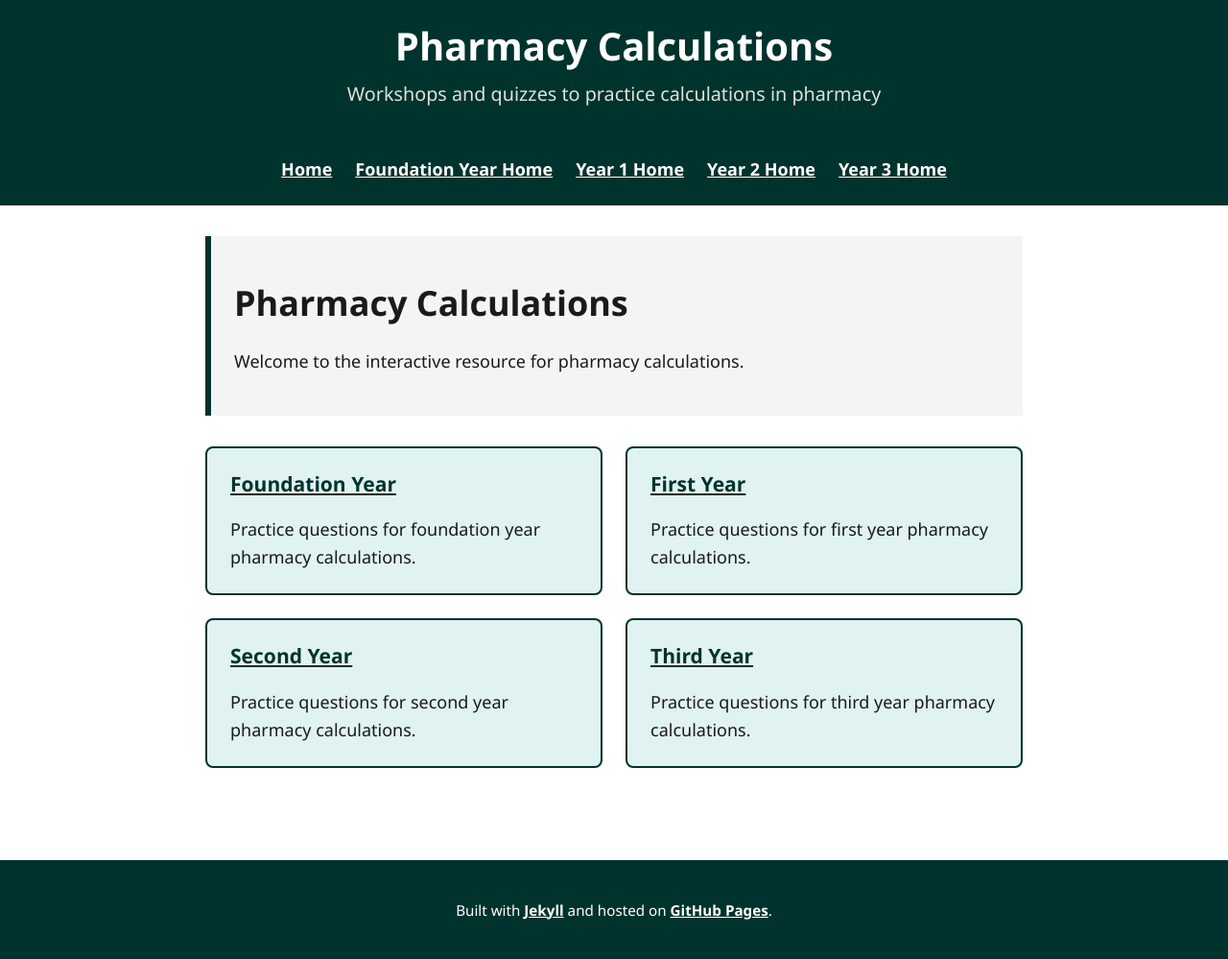
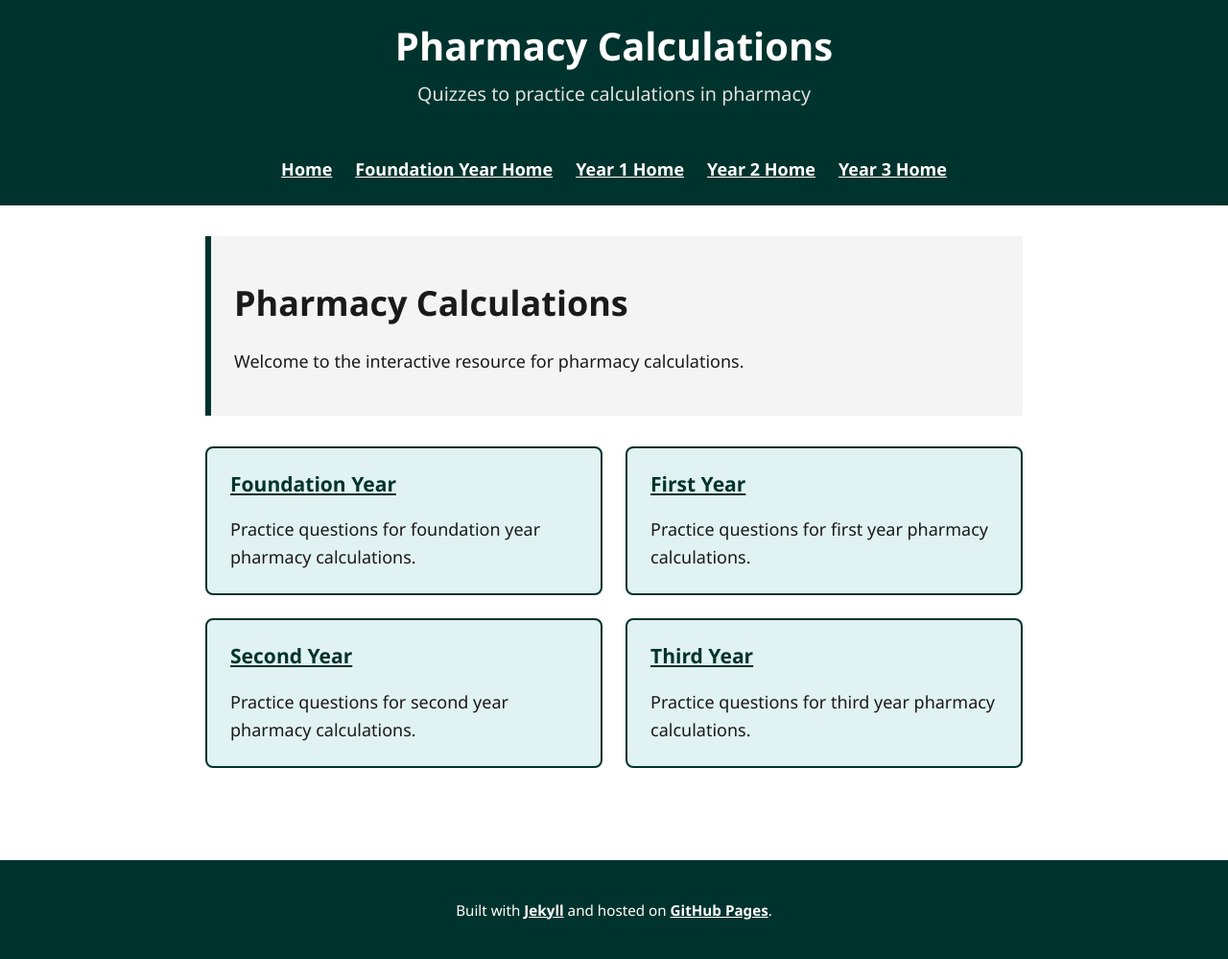
Before and after one commit to probe973/let-pharmacy, a Jekyll site: the page built from index.md, in a window 1280 px wide. Shown: the whole page at 96% size. Built offline with Jekyll 4.4.1, drawn with Linux system fonts in a browser that asks for light colours.

Commit message:
Update _config.yml

```diff
--- a/_config.yml
+++ b/_config.yml
@@ -2,7 +2,7 @@
 
 # Site Settings
 title:            Pharmacy Calculations
-description:      Workshops and quizzes to practice calculations in pharmacy
+description:      Quizzes to practice calculations in pharmacy
 author:           UEA
 
 baseurl:          "/let-pharmacy"
```
